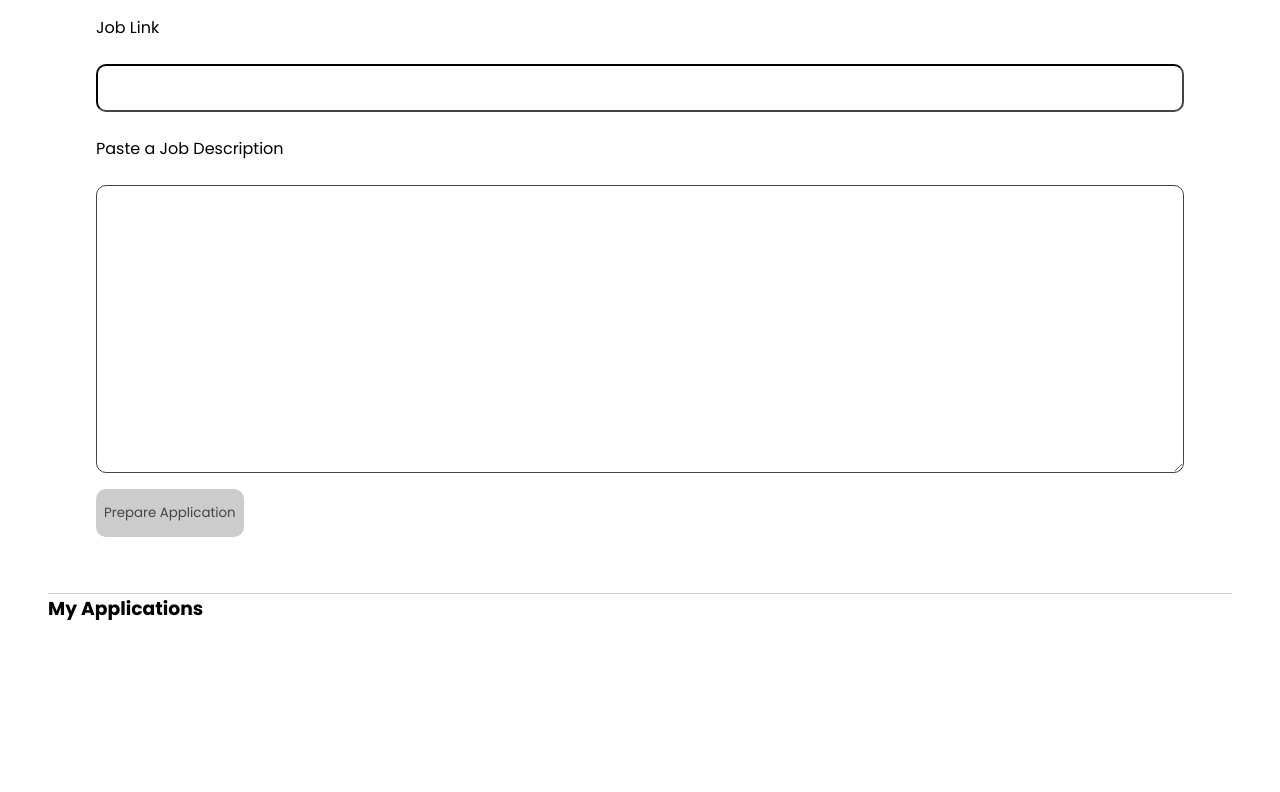
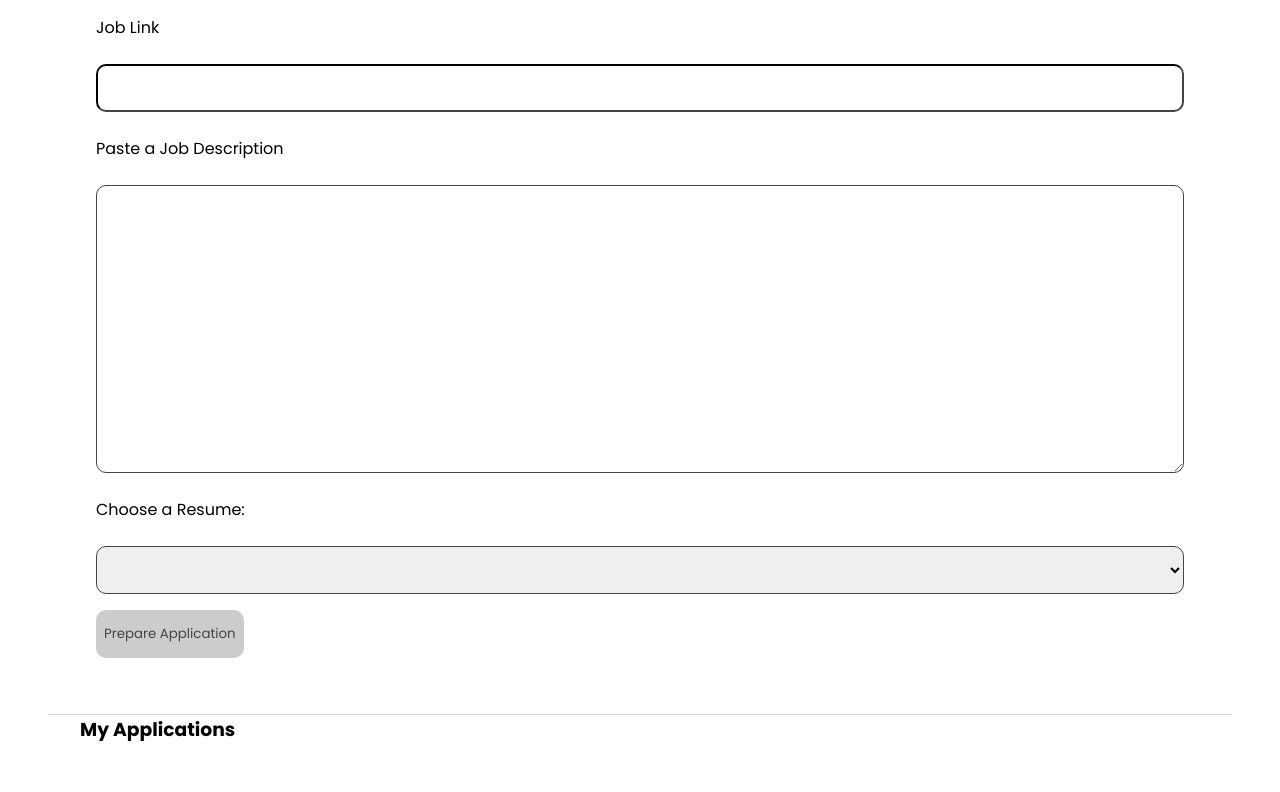
Before and after one commit to JoelPaterno/easy-apply, a Flask app: page /apply in a window 1280 px wide. Shown: the part 244-1036 px from the top of the page. Before the commit the page ends 915 px from the top, so only its background shows below. Run offline with Flask 3, Linux system fonts and the light colour scheme; the visitor is signed in with stand-in values (Sample User, id 1); lists and menus that the app fills with data are empty.

Commit message:
UI improvements

```diff
--- a/easyapplyapp/profile.py
+++ b/easyapplyapp/profile.py
@@ -344,11 +344,15 @@ def apply():
     user = User.query.filter(User.id == cur_user_id).first()
     applications = Application.query.filter(Application.user_id == cur_user_id)
     #currently no selection of resume at job application stage
-    resume = Resume.query.filter(Resume.user_id == cur_user_id).first()
+    resumes = Resume.query.filter(Resume.user_id == cur_user_id).all()
     if request.method == 'POST':
+        for resume in resumes:
+            if resume.id == int(request.form['resume']):
+                selected_resume = resume
         start = timer()
         link = request.form['link']
         description = request.form['paste']
+
 
         try:
             application_data = llm_handler.create_job_application(description)
@@ -357,6 +361,7 @@ def apply():
         role = application_data['role']
         location = application_data['location']
         company = application_data['company']
+        description = application_data['summary']
         error = None
 
         if not description:
@@ -366,17 +371,18 @@ def apply():
             flash(error)
         else:
             try:
-                application = Application(role=role, link=link, description=description, location=location, company=company, user_id=cur_user_id, resume_id=resume.id)
+                application = Application(role=role, link=link, description=description, location=location, company=company, user_id=cur_user_id, resume_id=selected_resume.id)
                 db_session.add(application)
                 db_session.commit()
             except Exception as error:
+                print(error)
                 flash("An Error Occured:", error)
         app_id = application.id
         end = timer()
         time = end - start
         print(time)
         return redirect(url_for('profile.start_application', id=app_id))
-    return render_template('app/apply.html', user=user, applications=applications, resume=resume)
+    return render_template('app/apply.html', user=user, applications=applications, resumes=resumes)
 
 @bp.route('/<int:id>/start', methods=('POST', 'GET'))
 @login_required
@@ -384,7 +390,7 @@ def start_application(id):
     start = timer()
     #get application
     application = Application.query.filter(Application.id == id).first()
-    resume = Resume.query.filter(Resume.user_id == session.get("user_id")).first()
+    resume = Resume.query.filter(Resume.id == application.resume_id).first()
     cwd = os.getcwd()
 
     if application.resume_data is None:
--- a/easyapplyapp/services/llm_handler.py
+++ b/easyapplyapp/services/llm_handler.py
@@ -18,6 +18,7 @@ def create_job_application(description: str) -> dict:
         role: str
         company: str
         location: str
+        summary: str
 
     application_template = strings.description_application
     try:
@@ -30,7 +31,7 @@ def create_job_application(description: str) -> dict:
         chain = prompt_template | model | parser
 
         response = chain.invoke({"job_description": description})
-        #print("CREATE JOB APPLICATION RESPONSE -- " + str(response))
+        print("CREATE JOB APPLICATION RESPONSE -- " + str(response))
         return response
     except Exception as e:
         print(e)
--- a/easyapplyapp/services/templates/cover_letter_template_1.html
+++ b/easyapplyapp/services/templates/cover_letter_template_1.html
@@ -3,7 +3,7 @@
 <head>
     <meta charset="UTF-8">
     <meta name="viewport" content="width=device-width, initial-scale=1.0">
-    <title>Professional Letter</title>
+    <title>{{ name }} Cover Letter</title>
     <style>
         /* Screen styles */
         body {
--- a/easyapplyapp/services/templates/resume_template_1.html
+++ b/easyapplyapp/services/templates/resume_template_1.html
@@ -3,7 +3,7 @@
 <head>
     <meta charset="UTF-8">
     <meta name="viewport" content="width=device-width, initial-scale=1.0">
-    <title>Professional Resume</title>
+    <title>Resume</title>
     <style>
         /* Screen styles */
         body {
--- a/easyapplyapp/static/style.css
+++ b/easyapplyapp/static/style.css
@@ -37,6 +37,7 @@ h1 {
 
 h3 {
     color: #000;
+    margin: 0 2rem;
 }
 
 p {
@@ -55,7 +56,7 @@ label {
     margin: 0.5rem 0;
 }
 
-input, textarea {
+input, textarea, select {
     font-family: 'Poppins', sans-serif;
     border-radius: 10px;
     border-color: #444;
--- a/easyapplyapp/templates/app/apply.html
+++ b/easyapplyapp/templates/app/apply.html
@@ -5,14 +5,22 @@
 {% endblock %}
 
 {% block content %}
-    <form method="post">
+    <form id="applyform" method="post">
         <label for="link">Job Link</label>
         <input type="url" name="link" id="link">
         <label for="paste">Paste a Job Description</label>
         <textarea name="paste" id="paste"></textarea>
+        <label for="resume">Choose a Resume:</label>
+        <select name="resume" id="resume" form="applyform">
+            {% for resume in resumes%}
+                <option value="{{ resume.id }}">{{resume.id }}</option>
+            {% endfor %}
+        </select>
         <input type="submit" value="Prepare Application">
     </form>
-    <div class="progress-bar" data-label="Writing Your Application - Please Wait..."></div>
+
+
+
     <hr>
     <h3>My Applications</h3>
     {% for application in applications %}
```
Also changed, not shown: other parts of easyapplyapp/static/style.css (+6 -0 lines), easyapplyapp/services/strings.py (+20 -1 lines), easyapplyapp/templates/app/create.html (+6 -4 lines).
